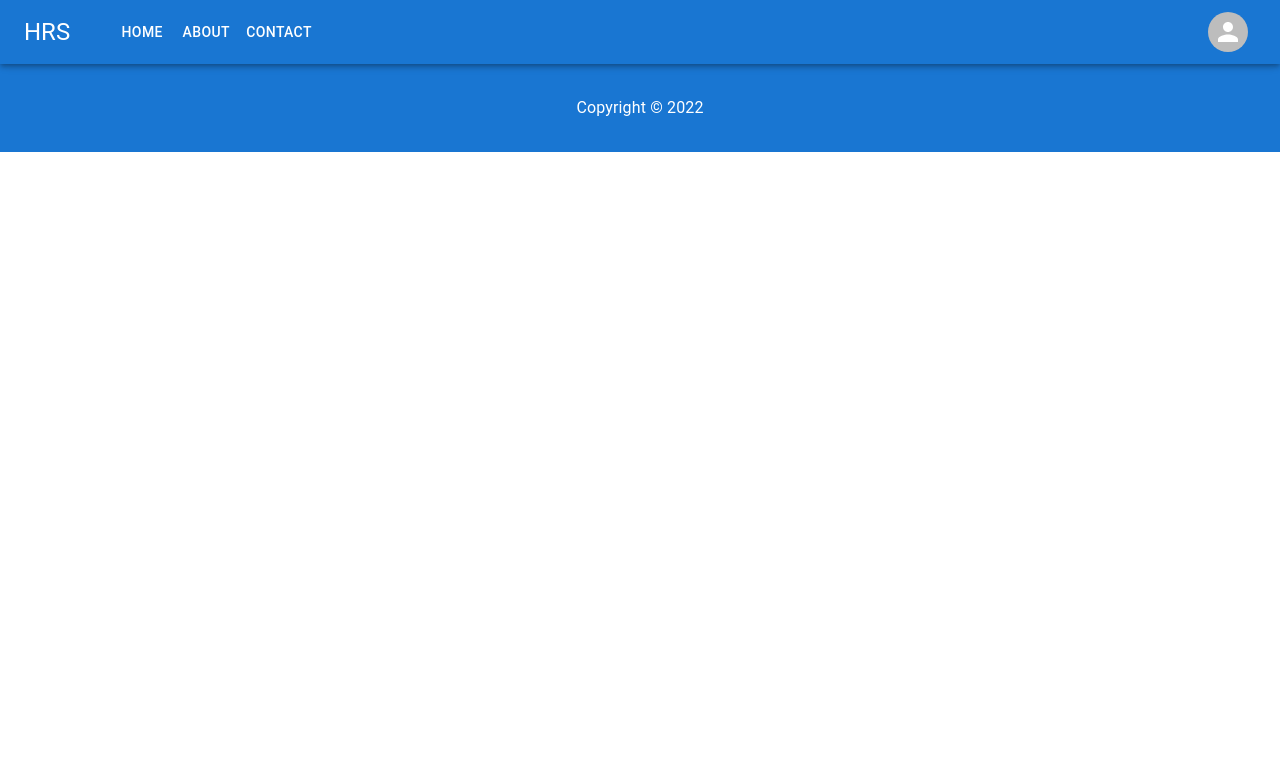
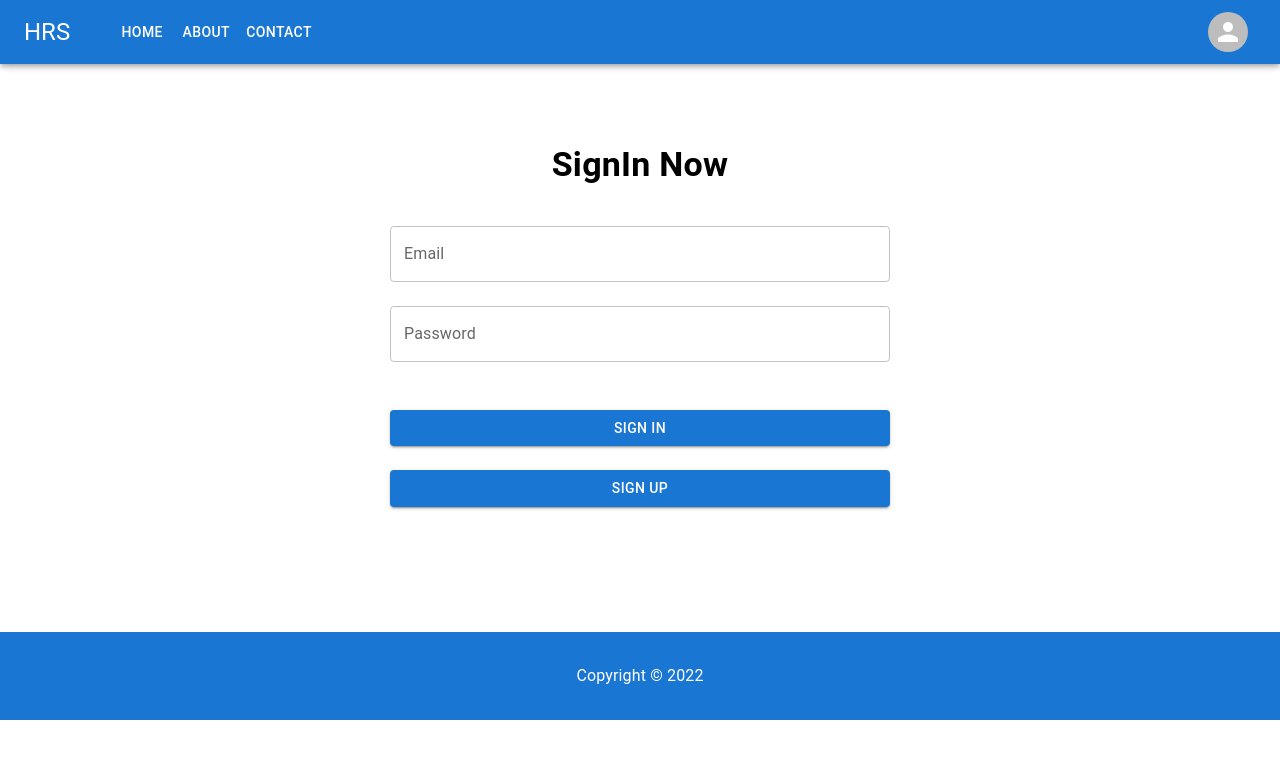
Before and after one commit to LassazVegaz/Hotel-Reservation-System, a React (Create React App) app in the folder frontend/: page /login in a window 1280 px wide. Shown: the top 758 px of the page. Built offline with nearby package versions, Linux system fonts and the light colour scheme.

Commit message:
signup signin links added

```diff
--- a/frontend/src/App.tsx
+++ b/frontend/src/App.tsx
@@ -5,6 +5,7 @@
 import { Notification } from "./components/Notification/Notification";
 import { useAppSelector } from "./hooks/redux.hooks";
 import { CreateAccountPage } from "./pages/CreateAccountPage/CreateAccountPage";
+import { LoginPage } from "./pages/LoginPage/LoginPage";
 
 function App() {
 	const isLoading = useAppSelector((s) => s.loader.isLoading);
@@ -17,6 +18,7 @@
 
 			<Routes>
 				<Route path="/" element={<CreateAccountPage />} />
+				<Route path="/login" element={<LoginPage />} />
 			</Routes>
 
 			<Footer />
--- a/frontend/src/pages/CreateAccountPage/CreateAcountForm.tsx
+++ b/frontend/src/pages/CreateAccountPage/CreateAcountForm.tsx
@@ -4,8 +4,8 @@
 import { User } from "../../types/user.type";
 import * as yup from "yup";
 import { FormikMUITextField } from "../../components/FormikMUITextField/FormikMUITextField";
-import { apiHelpers } from "../../helpers/api.helpers";
 import { useUsersApi } from "../../hooks/users-api-calls.hook";
+import { useNavigate } from "react-router-dom";
 
 type CreateAccountFormValues = Omit<User, "id"> & {
 	password: string;
@@ -25,6 +25,7 @@
 
 export const CreateAcountForm = () => {
 	const { createUser } = useUsersApi();
+	const navigate = useNavigate();
 
 	const initialValues: CreateAccountFormValues = {
 		name: "",
@@ -111,7 +112,9 @@
 			>
 				Sign Up
 			</Button>
-			<Button variant="contained">Sign In</Button>
+			<Button variant="contained" onClick={() => navigate("/login")}>
+				Sign In
+			</Button>
 		</Box>
 	);
 };
--- a/frontend/src/pages/LoginPage/LoginForm.tsx
+++ b/frontend/src/pages/LoginPage/LoginForm.tsx
@@ -1,7 +1,10 @@
 import { Box, TextField, Button } from "@mui/material";
 import { Formik } from "formik";
+import { useNavigate } from "react-router-dom";
 
 export const LoginForm = () => {
+	const navigate = useNavigate();
+
 	return (
 		<Formik
 			initialValues={{}}
@@ -26,7 +29,9 @@
 				>
 					Sign In
 				</Button>
-				<Button variant="contained">Sign Up</Button>
+				<Button variant="contained" onClick={() => navigate("/")}>
+					Sign Up
+				</Button>
 			</Box>
 		</Formik>
 	);
```
